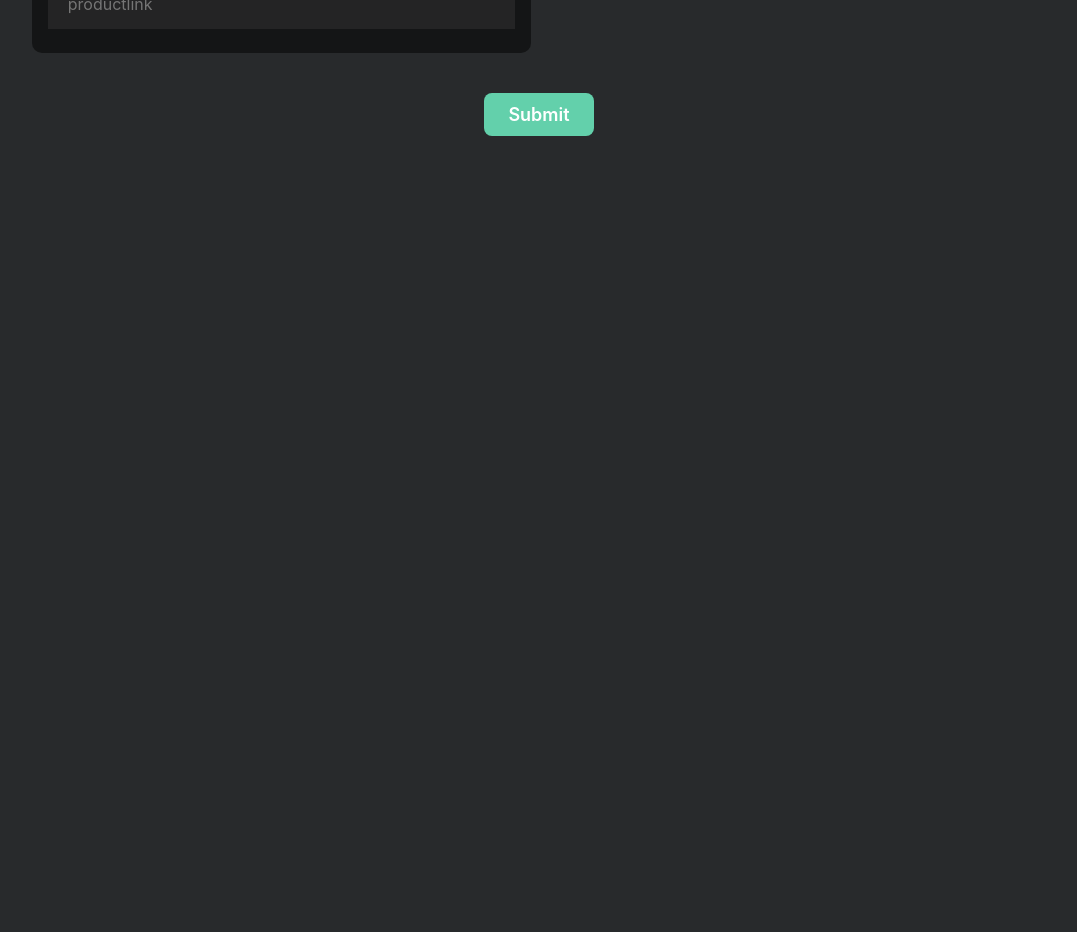
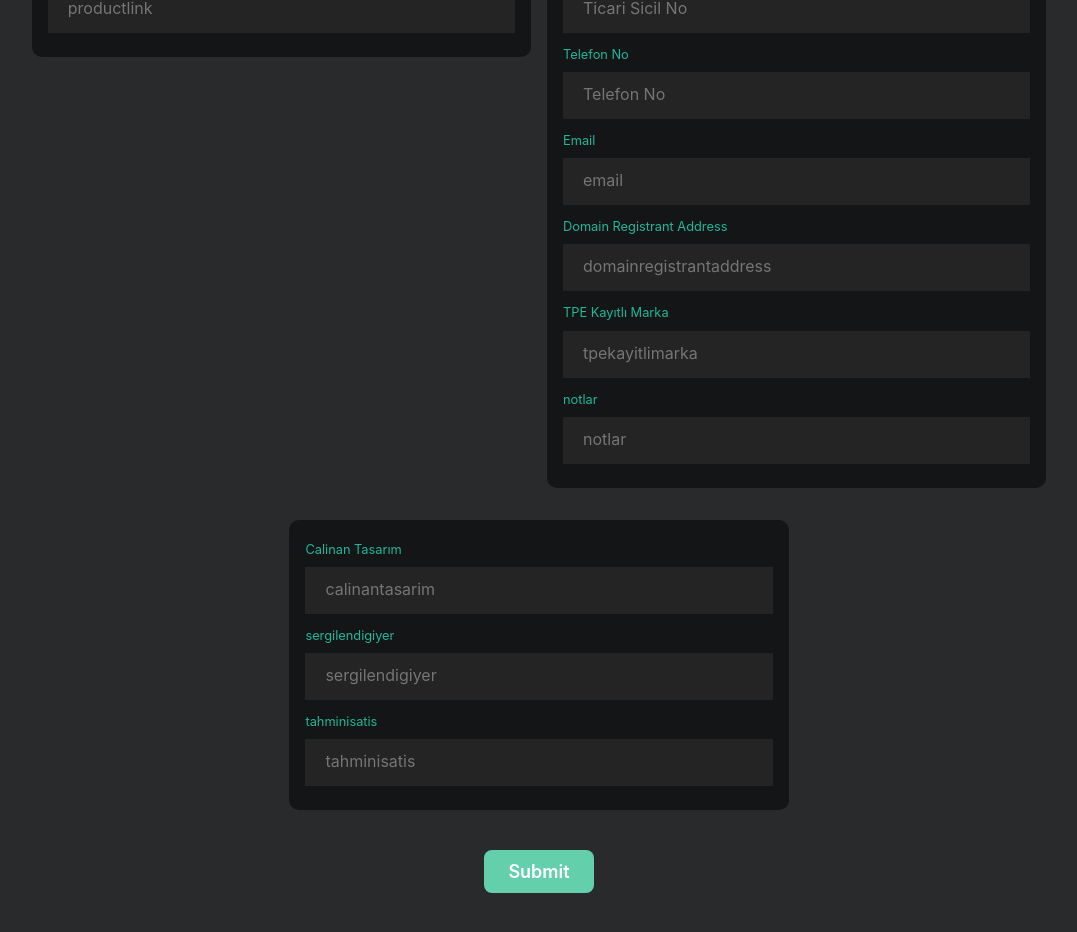
Before and after one commit to fport/dava-takip-frontend, a React (Create React App) app: page /add in a window 1280 px wide. Shown: the part 620-1552 px from the top of the page, without its empty margins (101-1178 px from the left). Before the commit the page ends 804 px from the top, so only its background shows below. Built offline with nearby package versions, Linux system fonts and the light colour scheme; sample sign-in values are in the browser's storage.

Commit message:
:zap: add form element and state control fixed
add form element and state control fixed

```diff
--- a/src/components/AddInfo/index.js
+++ b/src/components/AddInfo/index.js
@@ -1,43 +1,85 @@
-/*eslint-disable*/
 import { useState } from "react";
 import axios from "axios";
 import "./style.css";
 
 const AddInfo = () => {
-  const [active, setActive] = useState(false);
-  const [name, setName] = useState("");
-  const [designnumber, setDesignnumber] = useState("");
-  const [designname, setDesignname] = useState("");
-  const [productlink, setProductlink] = useState("");
-  const [vergino, setVergino] = useState("");
-  const [adress, setAdress] = useState("");
+  const [dava, setDava] = useState({
+    active: false,
+    name: "",
+    designnumber: "",
+    designname: "",
+    productlink: "",
+    vergino: "",
+    adress: "",
+    ticarisicil: "",
+    telefonno: "",
+    email: "",
+    domainregistrantaddress: "",
+    tpekayitlimarka: "",
+    notlar: "",
+    calinantasarim: "",
+    sergilendigiyer: "",
+    tahminisatis: "",
+  });
 
   const addDava = async (e) => {
     e.preventDefault();
 
     const url = "http://localhost:5000";
 
-    const res = await axios.post(`${url}/api/dava`, {
-      active: active,
-      name: name,
-      designnumber: designnumber,
-      designname: designname,
-      productlink: productlink,
-      vergino: vergino,
-      adress: adress,
+    await axios.post(`${url}/api/dava`, {
+      active: dava.active,
+      name: dava.name,
+      designnumber: dava.designnumber,
+      designname: dava.designname,
+      productlink: dava.productlink,
+      vergino: dava.vergino,
+      adress: dava.adress,
+      ticarisicil: dava.ticarisicil,
+      telefonno: dava.telefonno,
+      email: dava.email,
+      domainregistrantaddress: dava.domainregistrantaddress,
+      tpekayitlimarka: dava.tpekayitlimarka,
+      notlar: dava.notlar,
+      calinantasarim: dava.calinantasarim,
+      sergilendigiyer: dava.sergilendigiyer,
+      tahminisatis: dava.tahminisatis,
     });
 
-    setActive(false);
-    setName("");
-    setDesignnumber("");
-    setDesignname("");
-    setProductlink("");
-    setVergino("");
-    setAdress("");
+    setDava({
+      active: false,
+      name: "",
+      designnumber: "",
+      designname: "",
+      productlink: "",
+      vergino: "",
+      adress: "",
+      ticarisicil: "",
+      telefonno: "",
+      email: "",
+      domainregistrantaddress: "",
+      tpekayitlimarka: "",
+      notlar: "",
+      calinantasarim: "",
+      sergilendigiyer: "",
+      tahminisatis: "",
+    });
+  };
+
+  const handleChange = (e) => {
+    const { name, value } = e.target;
+    setDava((prevState) => ({
+      ...prevState,
+      [name]: value,
+    }));
   };
 
   const handleOnChange = (e) => {
-    setActive(!active);
+    let reverse = !dava.active;
+    setDava((prevState) => ({
+      ...prevState,
+      active: reverse,
+    }));
   };
 
   return (
@@ -55,8 +97,8 @@ const AddInfo = () => {
                 <input
                   type="checkbox"
                   id="vehicle1"
-                  name="vehicle1"
-                  checked={active}
+                  name="active"
+                  checked={dava.active}
                   onChange={handleOnChange}
                 />
               </div>
@@ -67,10 +109,10 @@ const AddInfo = () => {
                 <input
                   className="input-box"
                   type="text"
-                  required
                   placeholder="İsim Soyisim veya Markanin ismini giriniz."
-                  onChange={(e) => setName(e.target.value)}
-                  value={name}
+                  onChange={handleChange}
+                  name="name"
+                  value={dava.name}
                 />
               </div>
             </div>
@@ -81,16 +123,18 @@ const AddInfo = () => {
                   className="input-box"
                   id="designnumber"
                   placeholder="design number"
-                  onChange={(e) => setDesignnumber(e.target.value)}
-                  value={designnumber}
+                  onChange={handleChange}
+                  name="designnumber"
+                  value={dava.designnumber}
                 />
                 <label htmlFor="designname">Design name</label>
                 <input
                   className="input-box"
                   type="text"
                   placeholder="design name "
-                  onChange={(e) => setDesignname(e.target.value)}
-                  value={designname}
+                  name="designname"
+                  onChange={handleChange}
+                  value={dava.designname}
                 />
                 <label htmlFor="productlink">Product link</label>
                 <input
@@ -98,8 +142,9 @@ const AddInfo = () => {
                   type="text"
                   id="productlink"
                   placeholder="productlink"
-                  onChange={(e) => setProductlink(e.target.value)}
-                  value={productlink}
+                  name="productlink"
+                  onChange={handleChange}
+                  value={dava.productlink}
                 />
               </div>
             </div>
@@ -109,18 +154,105 @@ const AddInfo = () => {
                 <input
                   className="input-box"
                   type="text"
-                  value={vergino}
                   id="vergi"
                   placeholder="Vergi no"
-                  onChange={(e) => setVergino(e.target.value)}
+                  name="vergino"
+                  onChange={handleChange}
+                  value={dava.vergino}
                 />
-                <label htmlFor="adres">Adress</label>
+                <label htmlFor="adress">Adress</label>
                 <input
                   className="input-box"
                   type="text"
-                  value={adress}
                   placeholder="Adress"
-                  onChange={(e) => setAdress(e.target.value)}
+                  name="adress"
+                  onChange={handleChange}
+                  value={dava.adress}
+                />
+                <label htmlFor="adress">Ticari Sicil No</label>
+                <input
+                  className="input-box"
+                  type="text"
+                  placeholder="Ticari Sicil No"
+                  name="ticarisicil"
+                  onChange={handleChange}
+                  value={dava.ticarisicil}
+                />
+                <label htmlFor="adress">Telefon No</label>
+                <input
+                  className="input-box"
+                  type="text"
+                  placeholder="Telefon No"
+                  name="telefonno"
+                  onChange={handleChange}
+                  value={dava.telefonno}
+                />
+                <label htmlFor="adress">Email</label>
+                <input
+                  className="input-box"
+                  type="text"
+                  placeholder="email"
+                  name="email"
+                  onChange={handleChange}
+                  value={dava.email}
+                />
+                <label htmlFor="adress">Domain Registrant Address</label>
+                <input
+                  className="input-box"
+                  type="text"
+                  placeholder="domainregistrantaddress"
+                  name="domainregistrantaddress"
+                  onChange={handleChange}
+                  value={dava.domainregistrantaddress}
+                />
+                <label htmlFor="adress">TPE Kayıtlı Marka</label>
+                <input
+                  className="input-box"
+                  type="text"
+                  placeholder="tpekayitlimarka"
+                  name="tpekayitlimarka"
+                  onChange={handleChange}
+                  value={dava.tpekayitlimarka}
+                />
+                <label htmlFor="adress">notlar</label>
+                <input
+                  className="input-box"
+                  type="text"
+                  placeholder="notlar"
+                  name="notlar"
+                  onChange={handleChange}
+                  value={dava.notlar}
+                />
+              </div>
+            </div>
+            <div className="grup">
+              <div className="form-group">
+                <label htmlFor="adress">Calinan Tasarım</label>
+                <input
+                  className="input-box"
+                  type="text"
+                  placeholder="calinantasarim"
+                  name="calinantasarim"
+                  onChange={handleChange}
+                  value={dava.calinantasarim}
+                />
+                <label htmlFor="adress">sergilendigiyer</label>
+                <input
+                  className="input-box"
+                  type="text"
+                  placeholder="sergilendigiyer"
+                  name="sergilendigiyer"
+                  onChange={handleChange}
+                  value={dava.sergilendigiyer}
+                />
+                <label htmlFor="adress">tahminisatis</label>
+                <input
+                  className="input-box"
+                  type="text"
+                  placeholder="tahminisatis"
+                  name="tahminisatis"
+                  onChange={handleChange}
+                  value={dava.tahminisatis}
                 />
               </div>
             </div>
--- /dev/null
+++ b/src/components/Main/index.js
@@ -0,0 +1,17 @@
+import "./style.css";
+
+const Main = () => {
+  return (
+    <>
+      <div className="main-cont">
+        <h1>Dava Takip Sistemine Hoşgeldin</h1>
+        <h5>
+          Dava Listeleme sayfasına giderek davaları inceleyebilir, dava ekleme
+          sayfasına giderek dava ekleyebilirsin.
+        </h5>
+      </div>
+    </>
+  );
+};
+
+export default Main;
--- /dev/null
+++ b/src/components/Main/style.css
@@ -0,0 +1,7 @@
+.main-cont {
+    display:flex;
+    flex-direction:column;
+    align-items:center;
+    margin:2rem;
+    color: #4faa8f;
+}
--- a/src/components/Navbars/index.js
+++ b/src/components/Navbars/index.js
@@ -9,7 +9,7 @@ const Navbars = () => {
 
   return (
     <>
-      <Navbar className="navbar" variant="dark" expand="lg" fixed>
+      <Navbar className="navbar" variant="dark" expand="lg" sticky="top">
         <Navbar.Brand className="link" href="/">
           DavaTakip
         </Navbar.Brand>
@@ -26,7 +26,7 @@ const Navbars = () => {
           <Form inline>
             <Link to="/login">
               <button className="logout link" onClick={logoutBaby}>
-                Logout
+                Çıkış Yap
               </button>
             </Link>
           </Form>
--- a/src/components/Navbars/style.css
+++ b/src/components/Navbars/style.css
@@ -13,5 +13,5 @@
 
 .logout {
     background-color: #242526 !important;
-    padding: 1px;
+    padding:0.5rem;
 }
--- a/src/components/index.js
+++ b/src/components/index.js
@@ -2,3 +2,4 @@ export { default as Navbar } from "./Navbars";
 export { default as AddInfo } from "./AddInfo";
 export { default as GetInfo } from "./GetInfo";
 export { default as UpdateInfo } from "./UpdateInfo";
+export { default as Main } from "./Main";
--- a/src/screens/PrivateScreen.js
+++ b/src/screens/PrivateScreen.js
@@ -1,7 +1,7 @@
 import { useState, useEffect } from "react";
 import axios from "axios";
 import "./PrivateScreen.css";
-import { Navbar } from "../components";
+import { Main, Navbar } from "../components";
 
 const PrivateScreen = () => {
   const [error, setError] = useState("");
@@ -33,6 +33,7 @@ const PrivateScreen = () => {
   ) : (
     <div>
       <Navbar />
+      <Main />
     </div>
   );
 };
```
Also changed, not shown: 1 other file (tests, documents, lock files or other folders).
